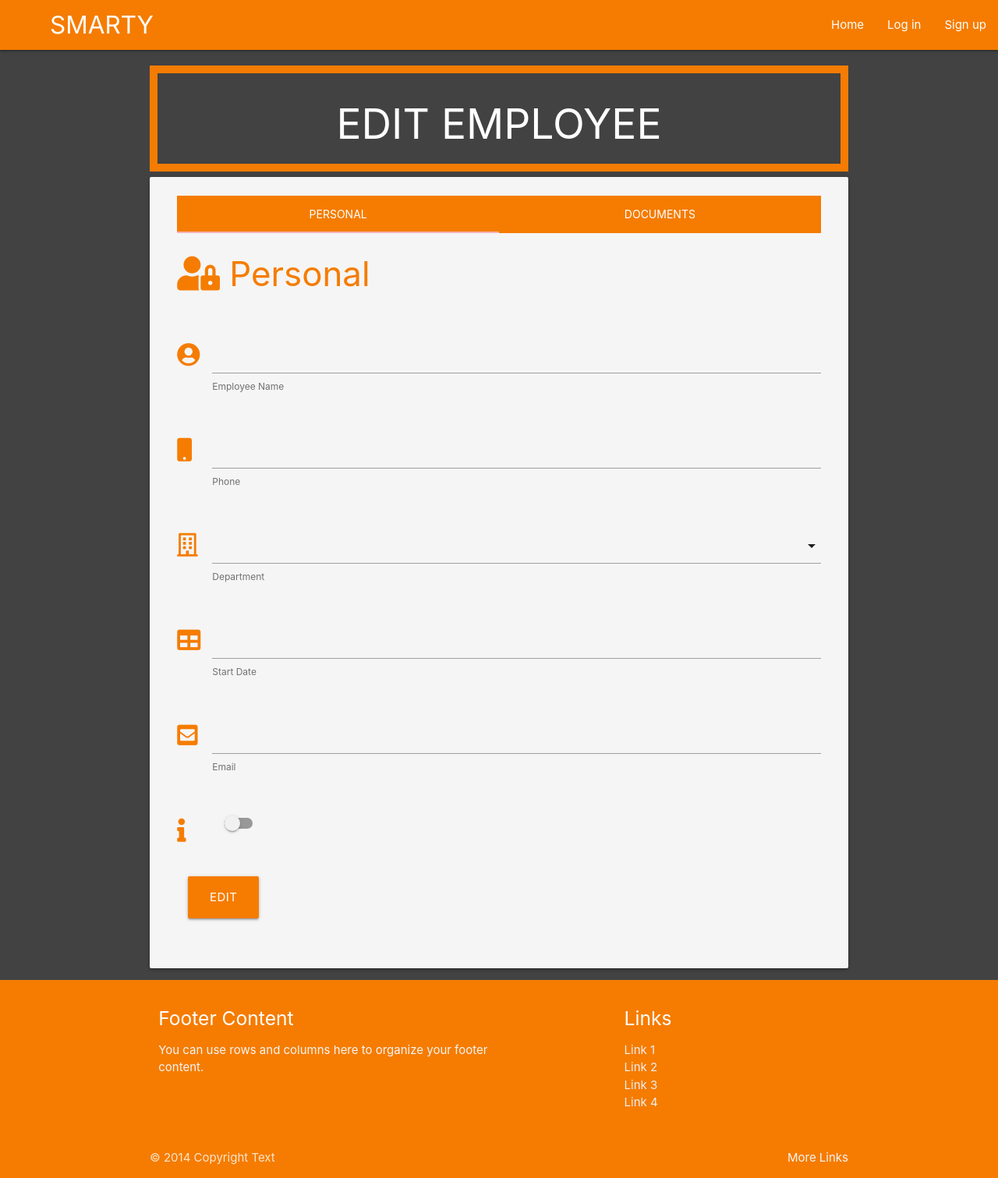
After one commit to Code-Institute-Submissions/JoseMachado-CE-Smarty, a Flask app: template templates/edit_employee.html in a window 1280 px wide. The commit adds this page. Shown: the whole page at 78% size. Run offline with Flask 2, Linux system fonts and the light colour scheme; the template is opened without the code that fills it, so the values that code supplies are empty; some libraries are stand-ins or nearby versions.

Commit message:
Created edit_employee page

```diff
--- a/app.py
+++ b/app.py
@@ -112,6 +112,13 @@ def add_employee():
     return render_template('add_employee.html', management=management)
 
 
+@app.route('/edit_employee/<employee_id>', methods=['GET', 'POST'])
+def edit_employee(employee_id):
+    employee = mongo.db.employees.find_one({"_id": ObjectId(employee_id)})
+    management = mongo.db.management.find().sort("management_department", 1)
+    return render_template('edit_employee.html', employee= employee,management=management)
+
+
 if __name__ == "__main__":
     app.run(host=os.environ.get("IP"),
             port=int(os.environ.get("PORT")),
--- a/static/css/style.css
+++ b/static/css/style.css
@@ -77,3 +77,8 @@
 #employee-title {
     text-transform: uppercase;
 }
+
+a:hover {
+    background-color: #ff9e80;
+    color: black;
+}
--- /dev/null
+++ b/templates/edit_employee.html
@@ -0,0 +1,123 @@
+{% extends 'base.html' %}
+{% block content %}
+<div class="container">
+    <div class="employee-main-title">
+        <h2 id="employee-title" class="center-align white-text">Edit employee</h2>
+    </div>
+    <div class="row card-panel grey lighten-4">
+        <div class="col s12">
+            <ul class="tabs orange darken-2">
+                <li class="tab col s6"><a class="active white-text" href="#personal">Personal</a></li>
+                <li class="tab col s6"><a class="white-text" href="#documents">Documents</a></li>
+            </ul>
+        </div>
+        <div id="personal" class="col s12">
+            <h3 class="orange-text text-darken-2 documents-title"><span><i
+                        class="fas fa-user-lock orange-text text-darken-2"></i> Personal</span></h3>
+            <div class="row">
+                <form class="col s12" method="POST" action="{{ url_for('edit_employee', employee_id= employee._id) }}">
+                    <div class="row">
+                        <div class="input-field col s12">
+                            <i class="fas fa-user-circle prefix orange-text text-darken-2"></i>
+                            <input id="management_employee" name="management_employee" type="text" class="validate" required>
+                            <label for="management_employee"></label>
+                            <span class="helper-text">Employee Name</span>
+                        </div>
+                    </div>
+                    <div class="row">
+                        <div class="input-field col s12">
+                            <i class="fas fa-mobile prefix orange-text text-darken-2"></i>
+                            <input name="management_phone" id="management_phone" class="validate" type="number" required>
+                            <label for="management_phone"></label>
+                            <span class="helper-text">Phone</span>
+                        </div>
+                    </div>
+                    <div class="row">
+                        <div class="input-field col s12">
+                            <i class="far fa-building prefix orange-text text-darken-2"></i>
+                            <select id="management_department" name="management_department" class="validate" required>
+                                {% for department in management %}
+                                    <option value="{{ department.management_department }}">{{ department.management_department }}</option>
+                                {% endfor %}
+                            </select>
+                            <label for="management_department"></label>
+                            <span class="helper-text">Department</span>
+                        </div>
+                    </div>
+                    <div class="row">
+                        <div class="input-field col s12">
+                            <i class="fas fa-table prefix orange-text text-darken-2"></i>
+                            <input id="management_start_day" name="management_start_day" class="datepicker validate" type="text" required>
+                            <label for="management_start_day"></label>
+                            <span class="helper-text">Start Date</span>
+                        </div>
+                    </div>
+                    <div class="row">
+                        <div class="input-field col s12">
+                            <i class="fas fa-envelope-square prefix orange-text text-darken-2"></i>
+                            <input id="management_email" name="management_email" class="validate" type="email" required>
+                            <label for="management_email"></label>
+                            <span class="helper-text">Email</span>
+                        </div>
+                    </div>
+                    <div class="row">
+                        <div class="input-field col s12">
+                            <div class="switch">
+                                <i class="fas fa-info prefix orange-text text-darken-2"></i>
+                                <label for="management_is_urgent">
+                                    <input type="checkbox" id="management_is_urgent" name="management_is_urgent" required>
+                                    <span class="lever"></span>
+                                </label>
+                            </div>
+                        </div>
+                    </div>
+                    <div class="row">
+                        <div class="col s2 center-align">
+                            <button class="btn btn-large orange darken-2 button-form" type="submit" name="action">Edit
+                            </button>
+                        </div>
+                    </div>
+                </form>
+            </div>
+        </div>
+        <div id="documents" class="col s12">
+            <h3 class="orange-text text-darken-2 documents-title"><span><i
+                        class="fas fa-file orange-text text-darken-2"></i> Documents</span></h3>
+            <form action="" method="POST">
+                <div class="file-field input-field">
+                    <div class="btn orange darken-2">
+                        <span><i class="fas fa-file-upload"></i> Upload</span>
+                        <input type="file" multiple>
+                    </div>
+                    <div class="file-path-wrapper">
+                        <input class="file-path validate" type="text" placeholder="Upload one or more files">
+                    </div>
+                </div>
+            </form>
+            <form action="" method="POST">
+                <div class="file-field input-field">
+                    <div class="btn orange darken-2">
+                        <span><i class="fas fa-file-upload"></i> Upload</span>
+                        <input type="file" multiple>
+                    </div>
+                    <div class="file-path-wrapper">
+                        <input class="file-path validate" type="text" placeholder="Upload one or more files">
+                    </div>
+                </div>
+            </form>
+            <form action="" method="POST">
+                <div class="file-field input-field">
+                    <div class="btn orange darken-2">
+                        <span><i class="fas fa-file-upload"></i> Upload</span>
+                        <input type="file" multiple>
+                    </div>
+                    <div class="file-path-wrapper">
+                        <input class="file-path validate" type="text" placeholder="Upload one or more files">
+                    </div>
+                </div>
+            </form>
+        </div>
+    </div>
+</div>
+
+{% endblock %}
--- a/templates/employees.html
+++ b/templates/employees.html
@@ -10,7 +10,7 @@
         <li>
             <div class="collapsible-header orange darken-2">
                 <div class="col s3" style="justify-content: center;">
-                    <a class="brown btn btn-little">Edit</a>
+                    <a href="{{ url_for('edit_employee', employee_id=employee._id) }}" class="brown btn btn-little">Edit</a>
                     <a class="brown btn btn-little">Check</a>
                 </div>
                 <div class="col s9 tilte-employee">
```
